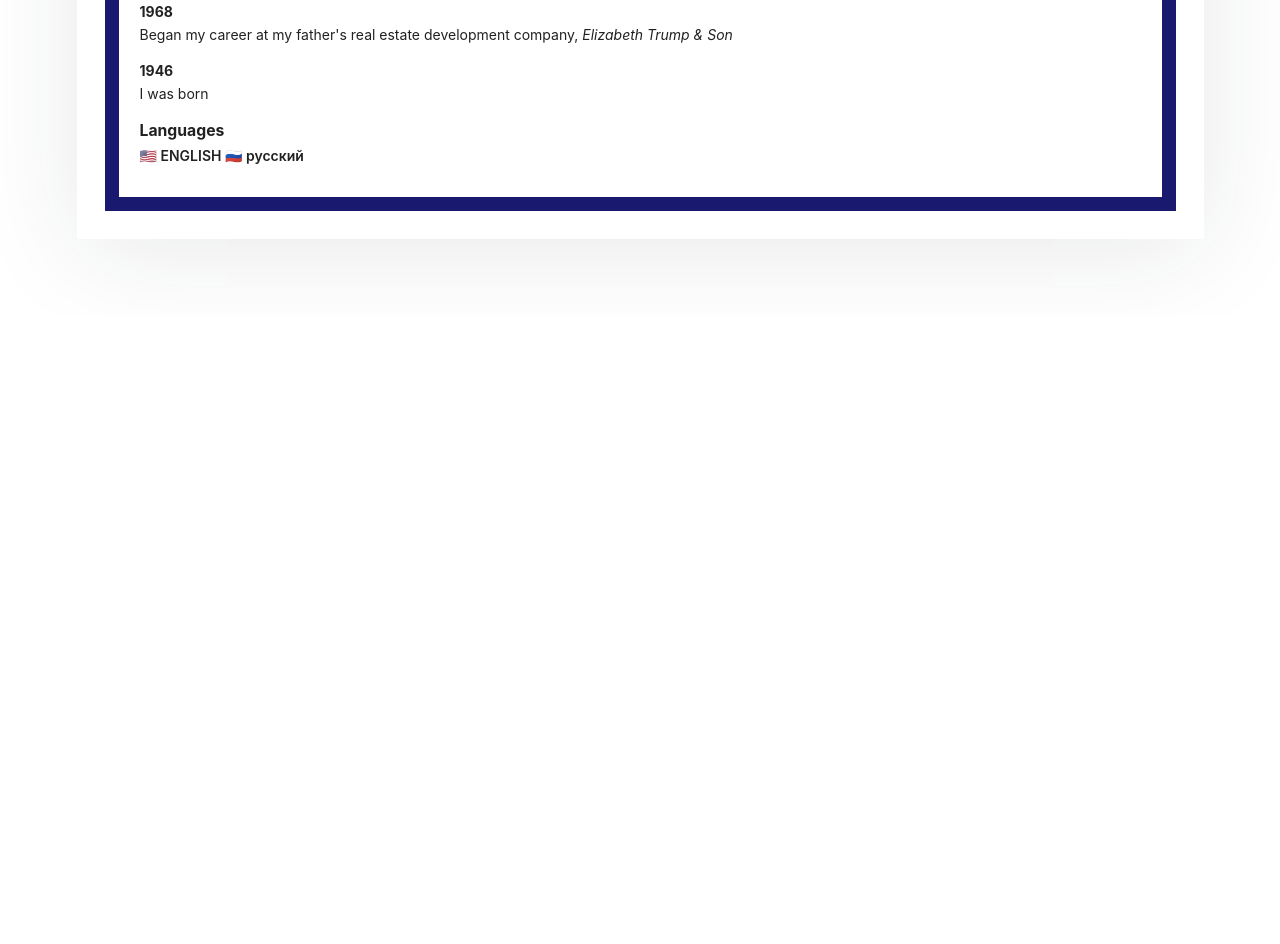
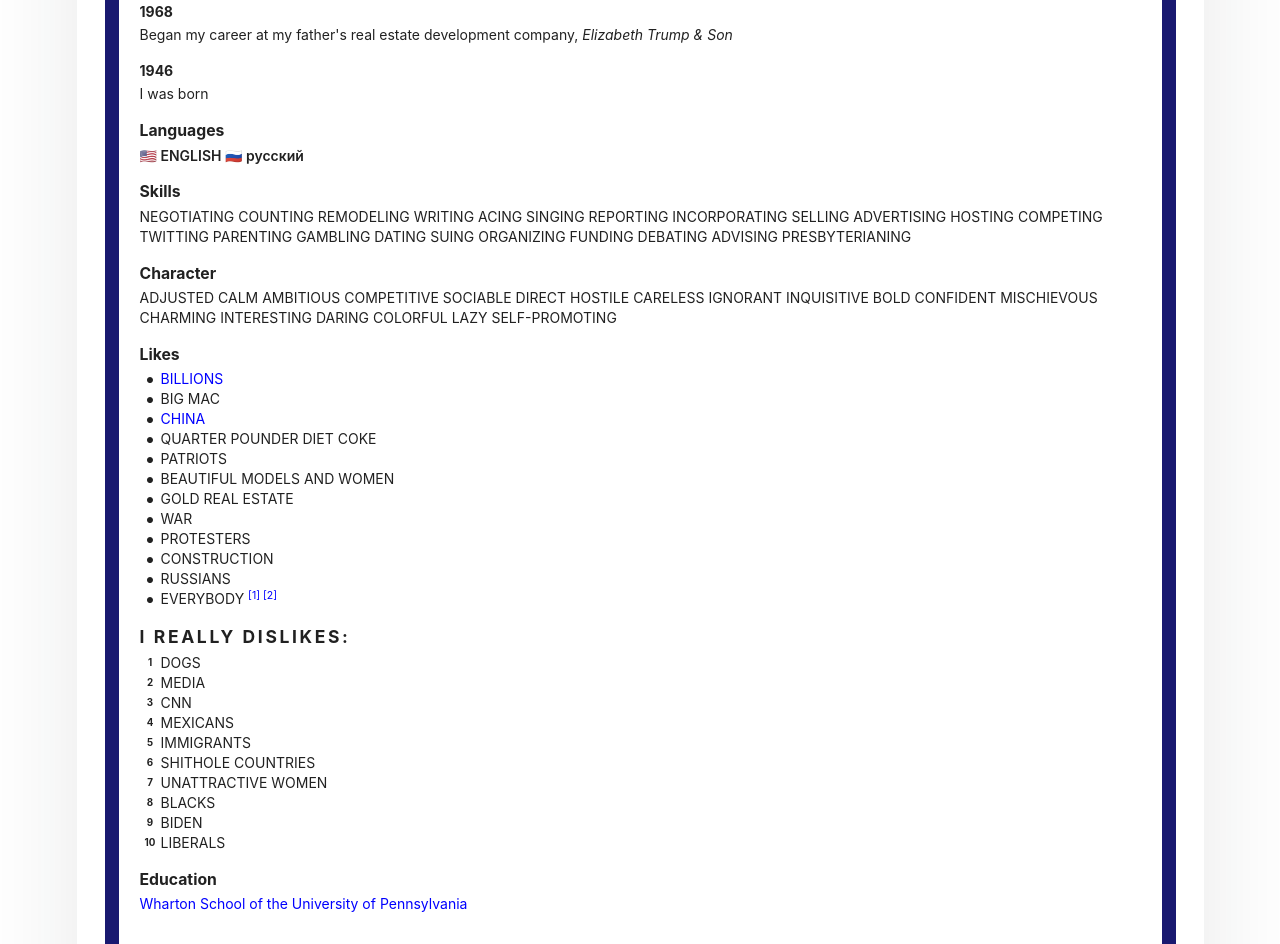
Before and after one commit to NektoUa/homepage-2, a plain HTML site: page index.html in a window 1280 px wide. Shown: the part 2076-3020 px from the top of the page. Before the commit the page ends 2391 px from the top, so only its background shows below. Drawn offline with Linux system fonts and the light colour scheme; grey boxes are pictures that could not be loaded; a script that the page names is missing.

Commit message:
add another skills and likes

```diff
--- a/index.html
+++ b/index.html
@@ -223,6 +223,54 @@
               <h4>Languages</h4>
               <p>&#127482;&#127480; ENGLISH &#127479;&#127482; русский</p>
             </div>
+            <h4>Skills</h4>
+            <p>NEGOTIATING COUNTING REMODELING WRITING ACING SINGING REPORTING INCORPORATING SELLING
+              ADVERTISING HOSTING COMPETING TWITTING PARENTING GAMBLING DATING SUING ORGANIZING
+              FUNDING
+              DEBATING ADVISING PRESBYTERIANING</p>
+            <h4>Character</h4>
+            <p>ADJUSTED CALM AMBITIOUS COMPETITIVE SOCIABLE DIRECT HOSTILE CARELESS IGNORANT INQUISITIVE
+              BOLD CONFIDENT MISCHIEVOUS CHARMING INTERESTING DARING COLORFUL LAZY SELF-PROMOTING</p>
+            <h4>Likes</h4>
+            <ul>
+              <li><a href="https://www.youtube.com/watch?v=u_aLESDql1U" rel="external" target="_blank">BILLIONS</a></li>
+              <li>BIG MAC</li>
+              <li> <a href="https://www.youtube.com/watch?v=RDrfE9I8_hs" rel="external" target="_blank">CHINA</a></li>
+              <li>QUARTER POUNDER DIET COKE</li>
+              <li>PATRIOTS</li>
+              <li> BEAUTIFUL MODELS AND WOMEN</li>
+              <li> GOLD REAL ESTATE</li>
+              <li> WAR</li>
+              <li> PROTESTERS</li>
+              <li>CONSTRUCTION </li>
+              <li>RUSSIANS </li>
+              <li>EVERYBODY <sup><a href="https://www.youtube.com/watch?v=0f9ysmciWUk" rel="external"
+                    target="_blank">[1]</a>
+                  <a href="https://www.youtube.com/watch?v=TTdmKaXAfAs" target="_blank">[2]</a></sup></li>
+            </ul>
+            <h3>I really DISLIKES:</h3>
+            <ol>
+              <li>DOGS</li>
+              <li>MEDIA</li>
+              <li>CNN</li>
+              <li>MEXICANS</li>
+              <li>IMMIGRANTS</li>
+              <li>SHITHOLE COUNTRIES</li>
+              <li>UNATTRACTIVE WOMEN</li>
+              <li>BLACKS</li>
+              <li>BIDEN</li>
+              <li>LIBERALS</li>
+            </ol>
+            <!-- Wants -->
+            <h4>Education</h4>
+            <a href='https://en.wikipedia.org/wiki/Wharton_School_of_the_University_of_Pennsylvania'
+              target="_blank">Wharton
+              School of the University of Pennsylvania </a>
+            <!-- Articles -->
+            <div style="width:100%;height:0;padding-bottom:119%;position:relative;margin-top: 20px;">
+              <iframe src="https://giphy.com/embed/Qjmp5vKEERPyw" width="100%" height="100%" style="position:absolute"
+                frameBorder="0" class="giphy-embed" allowFullScreen></iframe></div>
+            <p><a href="https://giphy.com/gifs/dance-make-again-Qjmp5vKEERPyw">via GIPHY</a></p>
           </div>
         </div>
       </div>
```
